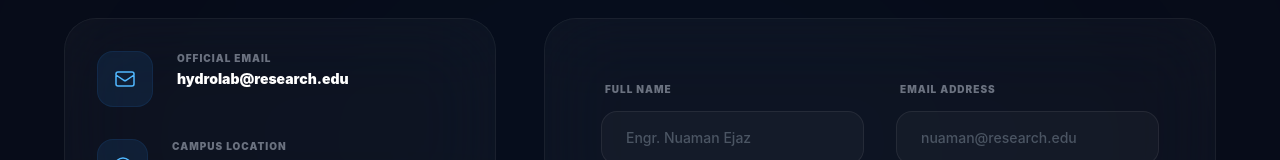
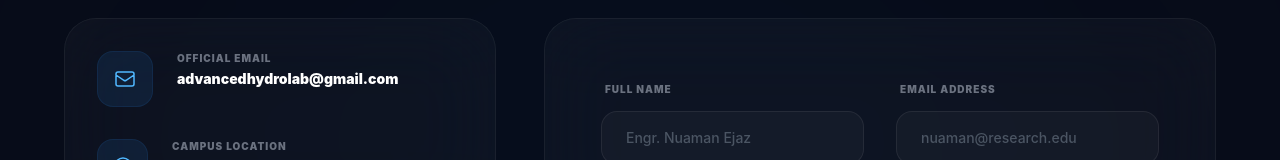
Before and after one commit to nejaz0694/addclimlab_123, a React (Vite) app: page / in a window 1280 px wide. Shown: the part 11761-11921 px from the top of the page. Built offline with nearby package versions, Linux system fonts and the light colour scheme.

Commit message:
Update Contact.jsx

```diff
--- a/src/components/Contact.jsx
+++ b/src/components/Contact.jsx
@@ -27,7 +27,7 @@ export default function Contact() {
           <div className="lg:col-span-2 space-y-8">
             <div className="premium-glass p-8 space-y-8">
               {[
-                { label: 'Official Email', value: 'hydrolab@research.edu', icon: 'M3 8l7.89 5.26a2 2 0 002.22 0L21 8M5 19h14a2 2 0 002-2V7a2 2 0 00-2-2H5a2 2 0 00-2 2v10a2 2 0 002 2z' },
+                { label: 'Official Email', value: 'advancedhydrolab@gmail.com', icon: 'M3 8l7.89 5.26a2 2 0 002.22 0L21 8M5 19h14a2 2 0 002-2V7a2 2 0 00-2-2H5a2 2 0 00-2 2v10a2 2 0 002 2z' },
                 { label: 'Campus Location', value: 'Department of Hydrology, University Campus', icon: 'M17.657 16.657L13.414 20.9a1.998 1.998 0 01-2.827 0l-4.244-4.243a8 8 0 1111.314 0z' },
               ].map((item) => (
                 <div key={item.label} className="flex gap-6 group">
```
